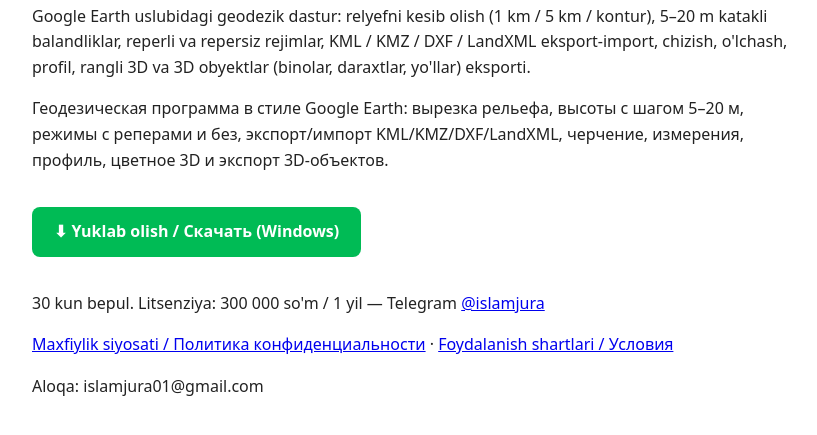
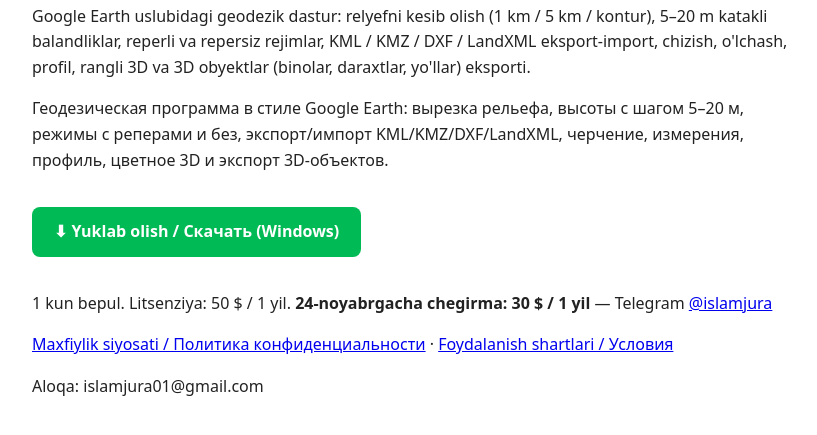
Before and after one commit to islamjura01-ai/harita-islam-site, a plain HTML site: page index.html in a window 1280 px wide. Shown: the part 109-544 px from the top of the page, without its empty margins (228-1045 px from the left). Drawn offline with Linux system fonts and the light colour scheme.

Commit message:
Narx va sinov muddati yangilandi: 1 kun bepul, 50 $ / yil (24-noyabrgacha 30 $)
Co-Authored-By: Claude Sonnet 5.5 <noreply@anthropic.com>
Claude-Session: https://claude.ai/code/session_01MeysAXCGdDDKhvtS1UgKJq

```diff
--- a/index.html
+++ b/index.html
@@ -8,7 +8,7 @@
 <p>Google Earth uslubidagi geodezik dastur: relyefni kesib olish (1 km / 5 km / kontur), 5–20 m katakli balandliklar, reperli va repersiz rejimlar, KML / KMZ / DXF / LandXML eksport-import, chizish, o'lchash, profil, rangli 3D va 3D obyektlar (binolar, daraxtlar, yo'llar) eksporti.</p>
 <p>Геодезическая программа в стиле Google Earth: вырезка рельефа, высоты с шагом 5–20 м, режимы с реперами и без, экспорт/импорт KML/KMZ/DXF/LandXML, черчение, измерения, профиль, цветное 3D и экспорт 3D-объектов.</p>
 <a class="dl" href="https://github.com/islamjura01-ai/harita-islam-site/releases/latest/download/HaritaIslam_Setup.exe">⬇ Yuklab olish / Скачать (Windows)</a>
-<p>30 kun bepul. Litsenziya: 300 000 so'm / 1 yil — Telegram <a href="https://t.me/islamjura">@islamjura</a></p>
+<p>1 kun bepul. Litsenziya: 50 $ / 1 yil. <b>24-noyabrgacha chegirma: 30 $ / 1 yil</b> — Telegram <a href="https://t.me/islamjura">@islamjura</a></p>
 <p><a href="privacy.html">Maxfiylik siyosati / Политика конфиденциальности</a> · <a href="terms.html">Foydalanish shartlari / Условия</a></p>
 <p>Aloqa: islamjura01@gmail.com</p>
 </body></html>
```
